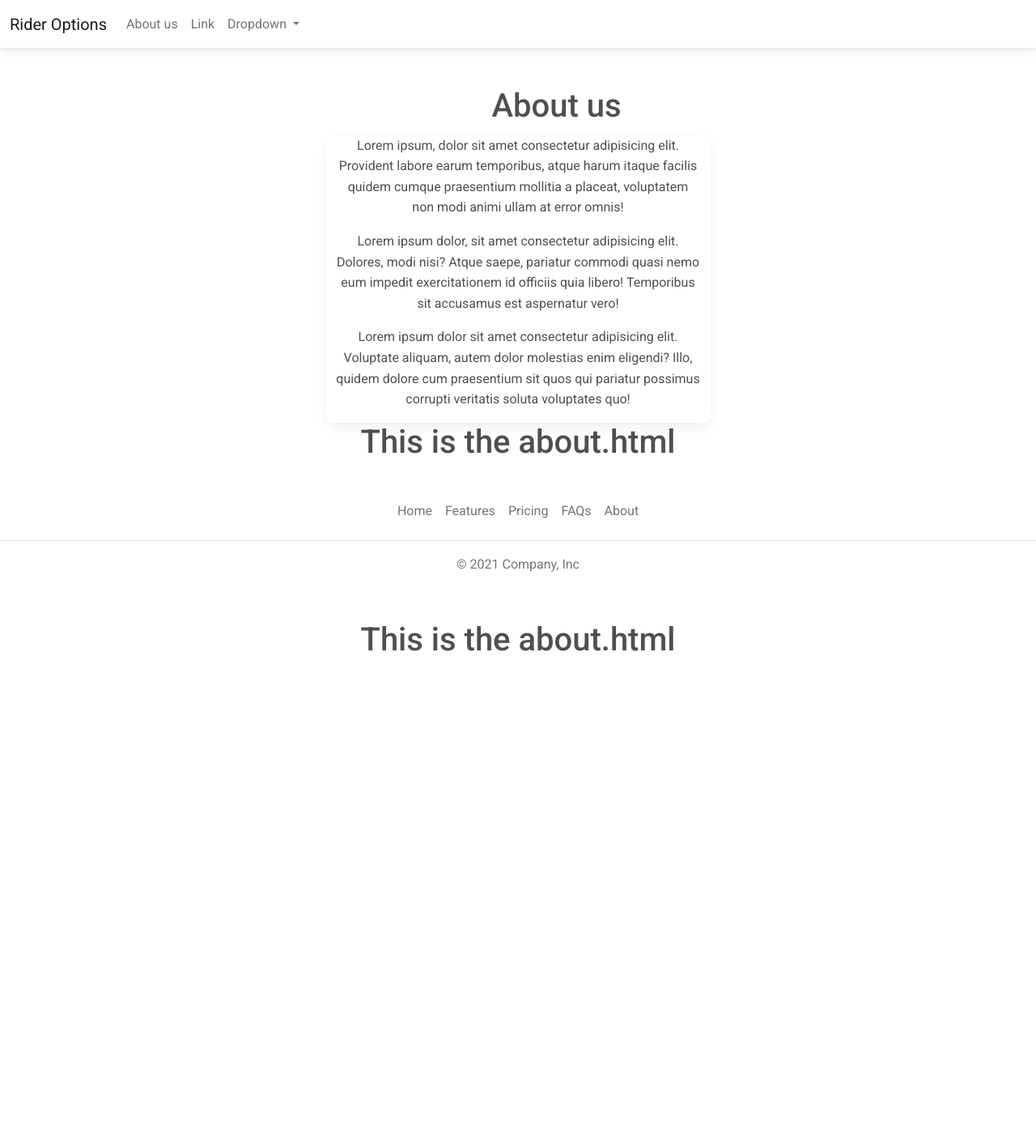
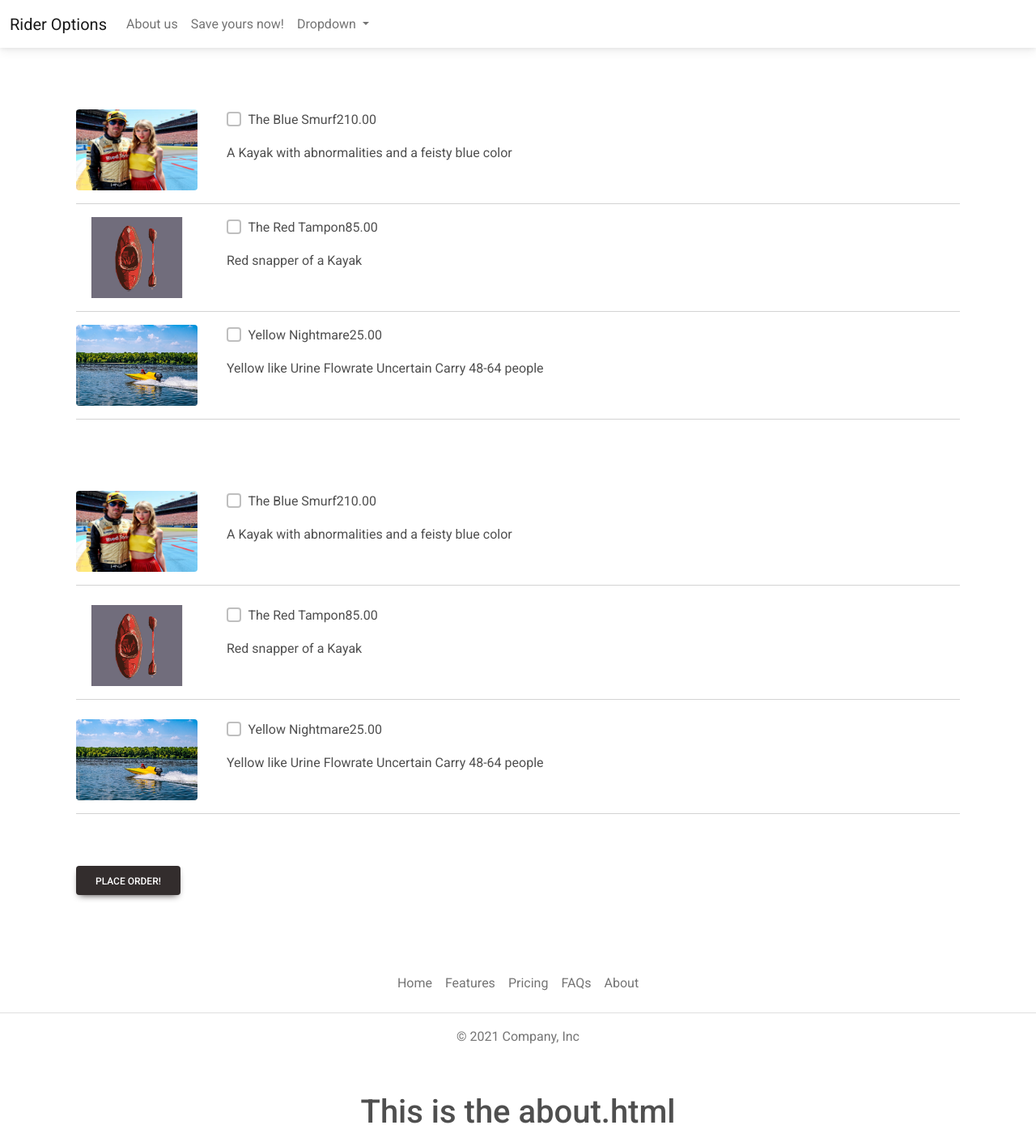
Before and after one commit to JacquesIversen/pp4-kayak-booking, a Django app: template customer/templates/customer/order.html in a window 1280 px wide. Shown: the whole page at 81% size. Before the commit the page ends 804 px from the top, so only its background shows below. Run offline with Django 3.2, Linux system fonts and the light colour scheme; the template is opened without the code that fills it: values that come from a table or form of the project are taken from there, others are empty; data comes from the database, SQL or seed files in the repository; some libraries are stand-ins or nearby versions.

```diff
--- a/booking/urls.py
+++ b/booking/urls.py
@@ -18,11 +18,12 @@ from django.urls import path
 from django.conf import settings
 # will be removed in production
 from django.conf.urls.static import static
-from customer.views import Index, About
+from customer.views import Index, About, Order
 
 
 urlpatterns = [
     path('admin/', admin.site.urls),
     path('', Index.as_view(), name='index'),
     path('about/', About.as_view(), name='about'),
+    path('order/', Order.as_view(), name='order'),
 ] + static(settings.MEDIA_URL, document_root=settings.MEDIA_ROOT)
--- a/customer/templates/customer/navbar.html
+++ b/customer/templates/customer/navbar.html
@@ -10,7 +10,7 @@
             <a class="nav-link" aria-current="page" href="{% url 'about' %}">About us</a>
           </li>
           <li class="nav-item">
-            <a class="nav-link" href="#">Link</a>
+            <a class="nav-link" href="{% url 'order' %}">Save yours now!</a>
           </li>
           <li class="nav-item dropdown">
             <a class="nav-link dropdown-toggle" href="#" role="button" data-bs-toggle="dropdown" aria-expanded="false">
--- a/customer/templates/customer/order.html
+++ b/customer/templates/customer/order.html
@@ -1,20 +1,55 @@
 {% extends 'customer/base.html' %}
 
 {% block content %}
-<div class="container md-5">
-    <div class="row justify-content-center mt-5">
-        <div class="col-md-8 col-sm-12 offset-md-1 text-center">
-            <h1>About us</h1>
-        </div>
-    </div>
+<div class="container mb-5">
     <div class="row justify-content-center mt-1">
-        <div class="card col-md-5 col-sm-12 text-center">
-            <p>Lorem ipsum, dolor sit amet consectetur adipisicing elit. Provident labore earum temporibus, atque harum itaque facilis quidem cumque praesentium mollitia a placeat, voluptatem non modi animi ullam at error omnis!</p>
-            <p>Lorem ipsum dolor, sit amet consectetur adipisicing elit. Dolores, modi nisi? Atque saepe, pariatur commodi quasi nemo eum impedit exercitationem id officiis quia libero! Temporibus sit accusamus est aspernatur vero!</p>
-            <p>Lorem ipsum dolor sit amet consectetur adipisicing elit. Voluptate aliquam, autem dolor molestias enim eligendi? Illo, quidem dolore cum praesentium sit quos qui pariatur possimus corrupti veritatis soluta voluptates quo!</p>
+        <div class="col-md-12 col-sm-12 p-4">
+            <form method="POST">
+                {% csrf_token %}
+                <div class="pt-5">
+                    {% for halfday in halfdays %}
+                    <div class="row">
+                        <div class="col-md-2 col-sm-12">
+                            <img class="rounded" src="{{ halfday.image.url }}" width="150" height="100"/>
+                        </div>
+                        <div class="col-md-8 col-sm-12">
+                            <div class="d-flex flex-row">
+                                <div class="form-group form-check">
+                                    <input type="checkbox" name="items[]" class="form-check-input" value="{{ halfday.pk }}">
+                                    <label class="form-check-label">{{ halfday.name }}</label>
+                                </div>
+                                <p class="font-weight-bold pl-5">{{ halfday.price }}</p>
+                            </div>
+                            <p>{{ halfday.description }}</p>
+                        </div>
+                    </div>
+                    <hr />
+                {% endfor %}
+                </div>
+
+                <div class="pt-5">
+                    {% for fullday in fulldays %}
+                    <div class="row mt-4">
+                        <div class="col-md-2 col-sm-12">
+                            <img class="rounded" src="{{ fullday.image.url }}" width="150" height="100"/>
+                        </div>
+                        <div class="col-md-8 col-sm-12">
+                            <div class="d-flex flex-row">
+                                <div class="form-group form-check">
+                                    <input type="checkbox" name="items[]" class="form-check-input" value="{{ fullday.pk }}">
+                                    <label class="form-check-label">{{ fullday.name }}</label>
+                                </div>
+                                <p class="font-weight-bold pl-5">{{ fullday.price }}</p>
+                            </div>
+                            <p>{{ fullday.description }}</p>
+                        </div>
+                    </div>
+                    <hr />
+                    {% endfor %}
+                </div>
+                <button class="btn btn-dark mt-5">Place Order!</button>
+            </form>
         </div>
     </div>
 </div>
-
-<h1 class="text-center">This is the about.html</h1>
 {% endblock content %}
```
Also changed, not shown: customer/templates/customer/index.html (+7 -7 lines), customer/templates/customer/order_confirmation.html (+15 -11 lines), customer/views.py (+4 -4 lines).
